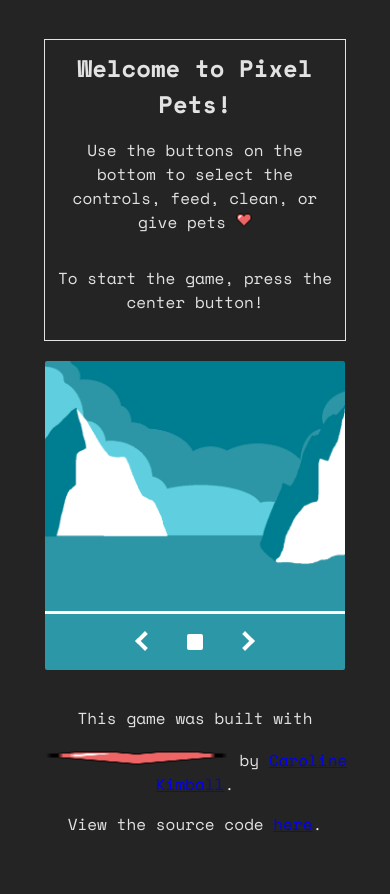
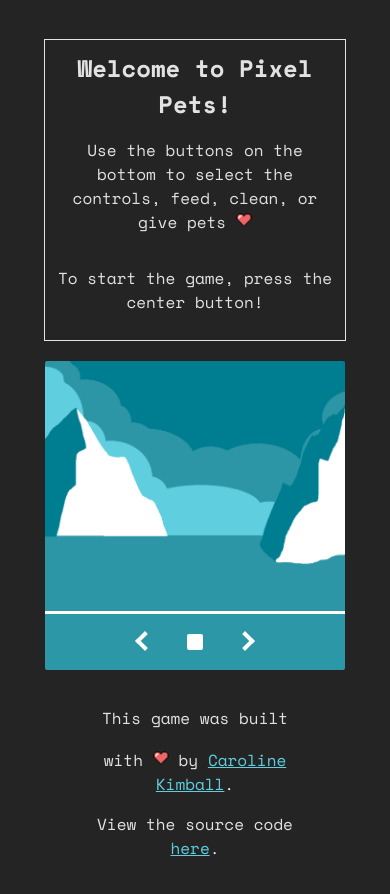
Before and after one commit to kimballcaroline/pixel-pets, a React (Vite) app: page / in a window 390 px wide. Shown: the top 894 px of the page. Built offline with nearby package versions, Linux system fonts and the light colour scheme.

Commit message:
add media query to footer styling

```diff
--- a/src/stylesheets/Footer.scss
+++ b/src/stylesheets/Footer.scss
@@ -5,4 +5,17 @@
   img{
     height: 16px;
   }
+
+  a{
+    color: #5FCFDF;
+  }
 }
+
+@media screen and (max-width: 599px) {
+  .footer {
+    width: 60%;
+  }
+  img{
+    width: 16px;
+  }
+}
```
